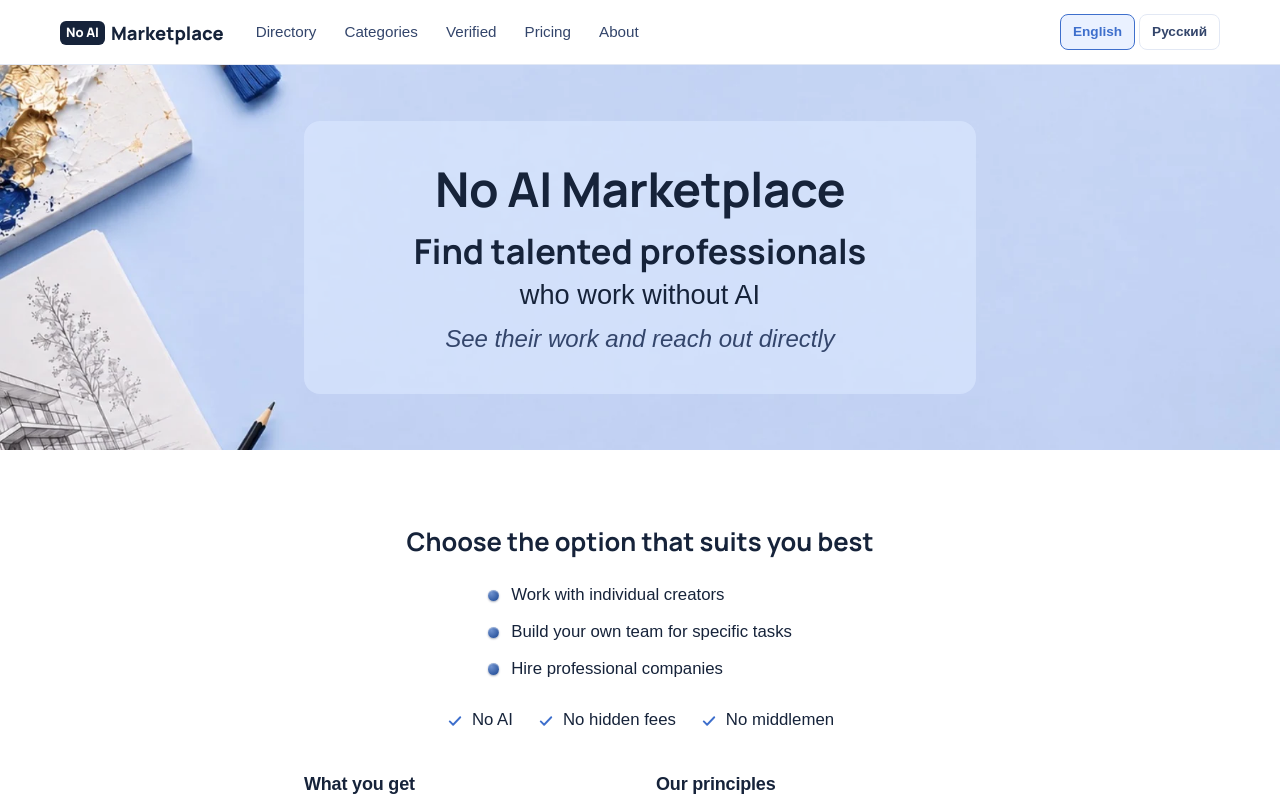
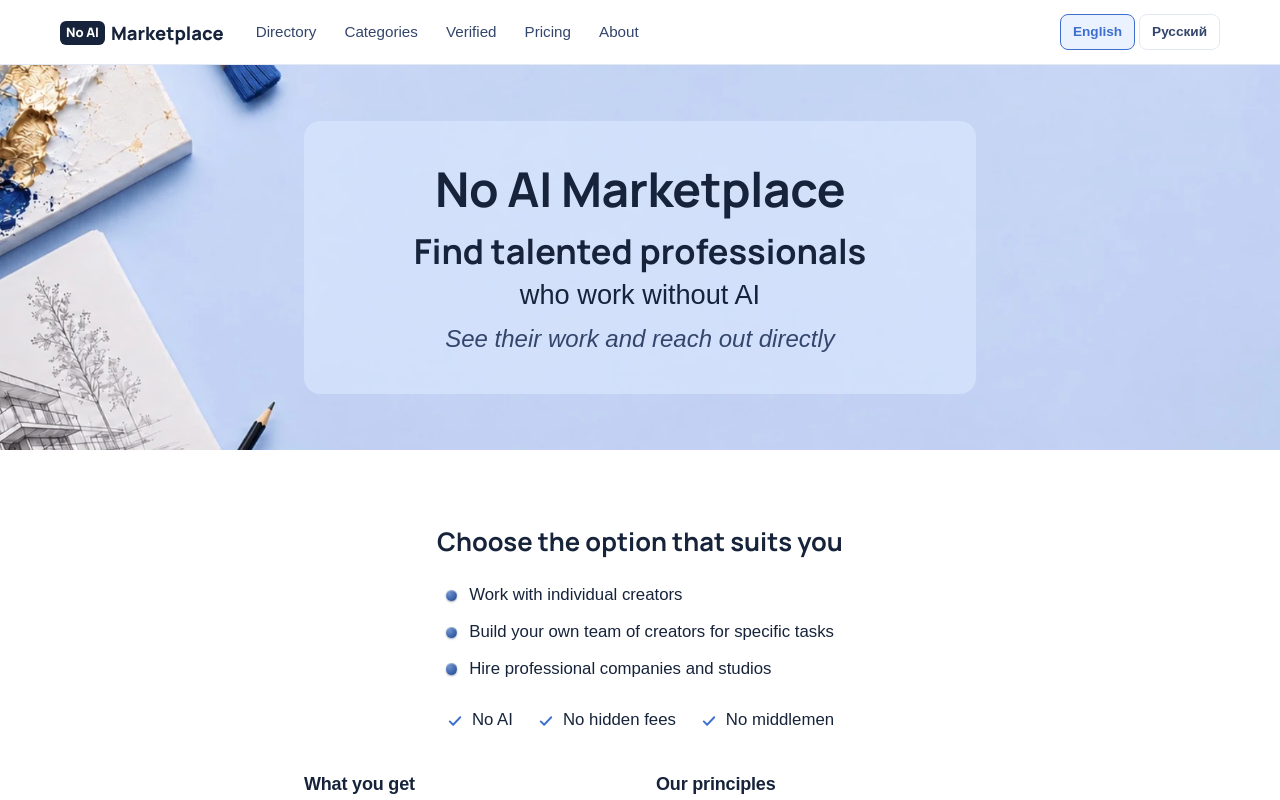
Before and after one commit to dm100usa-oss/no-ai-marketplace, a Next.js app: page /en in a window 1280 px wide. Shown: the top 800 px of the page. Built offline with nearby package versions, Linux system fonts and the light colour scheme; a web font is replaced by a local one.

Commit message:
Add files via upload

```diff
--- a/src/i18n/dictionaries/en.ts
+++ b/src/i18n/dictionaries/en.ts
@@ -87,11 +87,11 @@ export const en: Dictionary = {
   },
 
   home: {
-    heroIntro: "Choose the option that suits you best",
+    heroIntro: "Choose the option that suits you",
     heroOptions: [
       "Work with individual creators",
-      "Build your own team for specific tasks",
-      "Hire professional companies",
+      "Build your own team of creators for specific tasks",
+      "Hire professional companies and studios",
     ],
     heroNoAi: [
       "No AI",
--- a/src/i18n/dictionaries/ru.ts
+++ b/src/i18n/dictionaries/ru.ts
@@ -88,11 +88,11 @@ export const ru: Dictionary = {
   },
 
   home: {
-    heroIntro: "Подберите самый удобный вариант",
+    heroIntro: "Подбирайте удобный вариант",
     heroOptions: [
       "Работайте с индивидуальными авторами",
-      "Создавайте собственные команды под конкретные задачи",
-      "Обращайтесь к профессиональным компаниям",
+      "Создавайте из авторов собственные команды под конкретные задачи",
+      "Обращайтесь к профессиональным компаниям и студиям",
     ],
     heroNoAi: [
       "Без использования ИИ",
```
